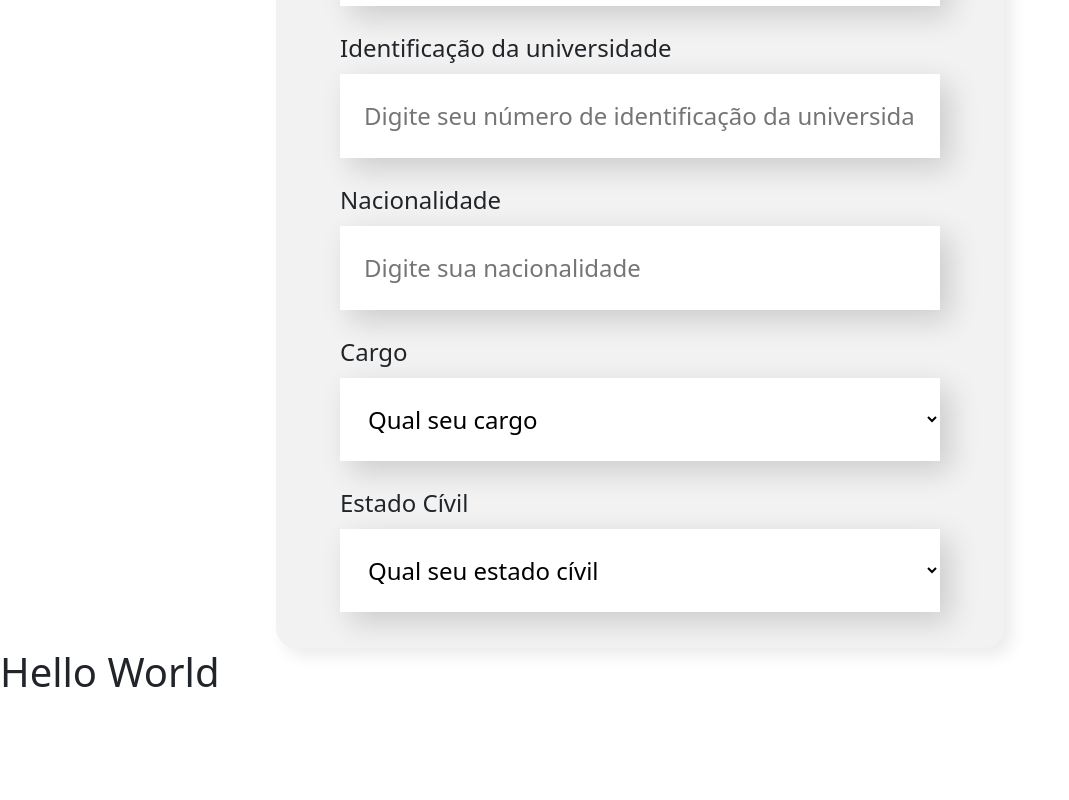
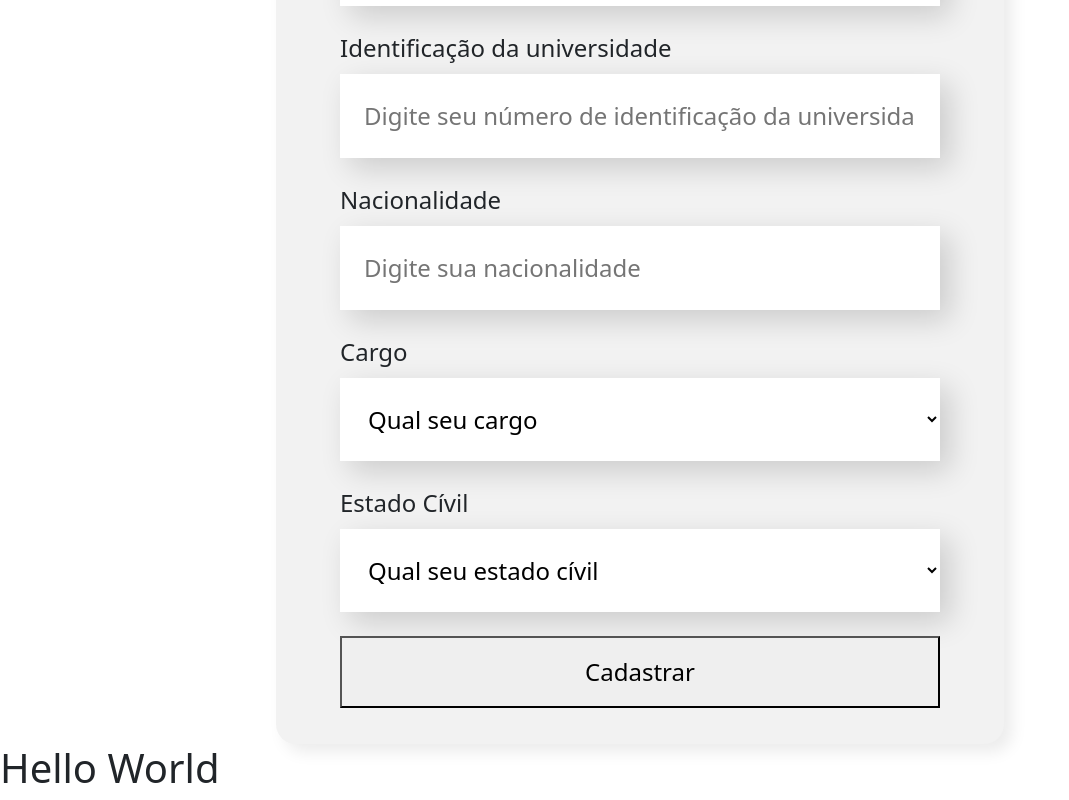
Before and after one commit to FelipeFerraz4/organograma, a React (Vite) app in the folder front-end/: page / in a window 1280 px wide. Shown: the part 1130-1930 px from the top of the page, without its empty margins (0-1069 px from the left). Before the commit the page ends 1834 px from the top, so only its background shows below. Built offline with nearby package versions, Linux system fonts and the light colour scheme.

Commit message:
register employee in array

```diff
--- a/front-end/src/components/AddEmployee/index.jsx
+++ b/front-end/src/components/AddEmployee/index.jsx
@@ -1,13 +1,19 @@
+import PropTypes from 'prop-types';
 import AddForm from '../AddForm';
 import './style.css';
 
-function AddEmployee() {
+function AddEmployee({employees, setEmployees}) {
     return (
         <section className="">
             <h3 className="my-5">Adicionar Funcionario</h3>
-            <AddForm />
+            <AddForm employees={employees} setEmployees={setEmployees} />
         </section>
     )
 }
 
 export default AddEmployee;
+
+AddEmployee.propTypes = {
+    employees: PropTypes.array,
+    setEmployees: PropTypes.func
+}
--- a/front-end/src/components/AddForm/index.jsx
+++ b/front-end/src/components/AddForm/index.jsx
@@ -1,10 +1,11 @@
+import PropTypes from 'prop-types';
 import { useState } from 'react';
 import { maritalStatus, roles } from '../../config/db';
 import SelectInput from '../SelcctInput';
 import TextInput from '../TextInput';
 import './style.css';
 
-function AddForm() {
+function AddForm({employees, setEmployees}) {
     const [name, setName] = useState('');
     const [date, setDate] = useState('');
     const [email, setEmail] = useState('');
@@ -15,6 +16,25 @@ function AddForm() {
     const [role, setRole] = useState('');
     const [maritalStatu, setMaritalStatu] = useState('');
     const [nationality, setNationality] = useState('');
+
+    function handleSubmit() {
+        const newEmployee = {
+            id: employees.length + 1,
+            name: name,
+            date: date,
+            email: email,
+            phone: phone,
+            cpf: cpf,
+            universityIdentifier: universityIdentifier,
+            birthday: birthday,
+            role: role,
+            maritalStatu: maritalStatu,
+            nationality: nationality
+        };
+
+        setEmployees([...employees, newEmployee]);
+        console.log(employees);
+    }
 
     return(
         <form action="" className="form">
@@ -108,8 +128,19 @@ function AddForm() {
                 placeholder="Qual seu estado cívil"
                 required
             />
+            <button
+                onClick={handleSubmit}
+                className="register"
+                type="submit">
+                    Cadastrar
+            </button>
         </form>
     )
 }
 
 export default AddForm;
+
+AddForm.propTypes = {
+    employees: PropTypes.array,
+    setEmployees: PropTypes.func
+}
--- a/front-end/src/components/AddForm/style.css
+++ b/front-end/src/components/AddForm/style.css
@@ -7,3 +7,8 @@
     flex-direction: column;
     gap: 24px;
 }
+
+.register {
+    font-size: 24px;
+    padding: 16px;
+}
--- a/front-end/src/components/SelcctInput/index.jsx
+++ b/front-end/src/components/SelcctInput/index.jsx
@@ -10,7 +10,7 @@ function SelectInput({
     options,
     placeholder
 }) {
-    console.log(value);
+    // console.log(value);
     function handleChange(event) {
         setValue(event.target.value);
     }
--- a/front-end/src/pages/Home/index.jsx
+++ b/front-end/src/pages/Home/index.jsx
@@ -1,14 +1,22 @@
+import { useState } from 'react';
 import AddEmployee from '../../components/AddEmployee';
 import Header from '../../components/Header';
 
 function Home() {
-    return(
+    const [employees, setEmployees] = useState([]);
+
+    console.log(employees);
+
+    return (
         <>
             <Header />
-            <AddEmployee />
+            <AddEmployee employees={employees} setEmployees={setEmployees} />
             <h1>Hello World</h1>
+            {employees.map((item) => (
+                <p key={item.name}>{item.name}</p>
+            ))}
         </>
-    )
+    );
 }
 
-export default  Home;
+export default Home;
```
